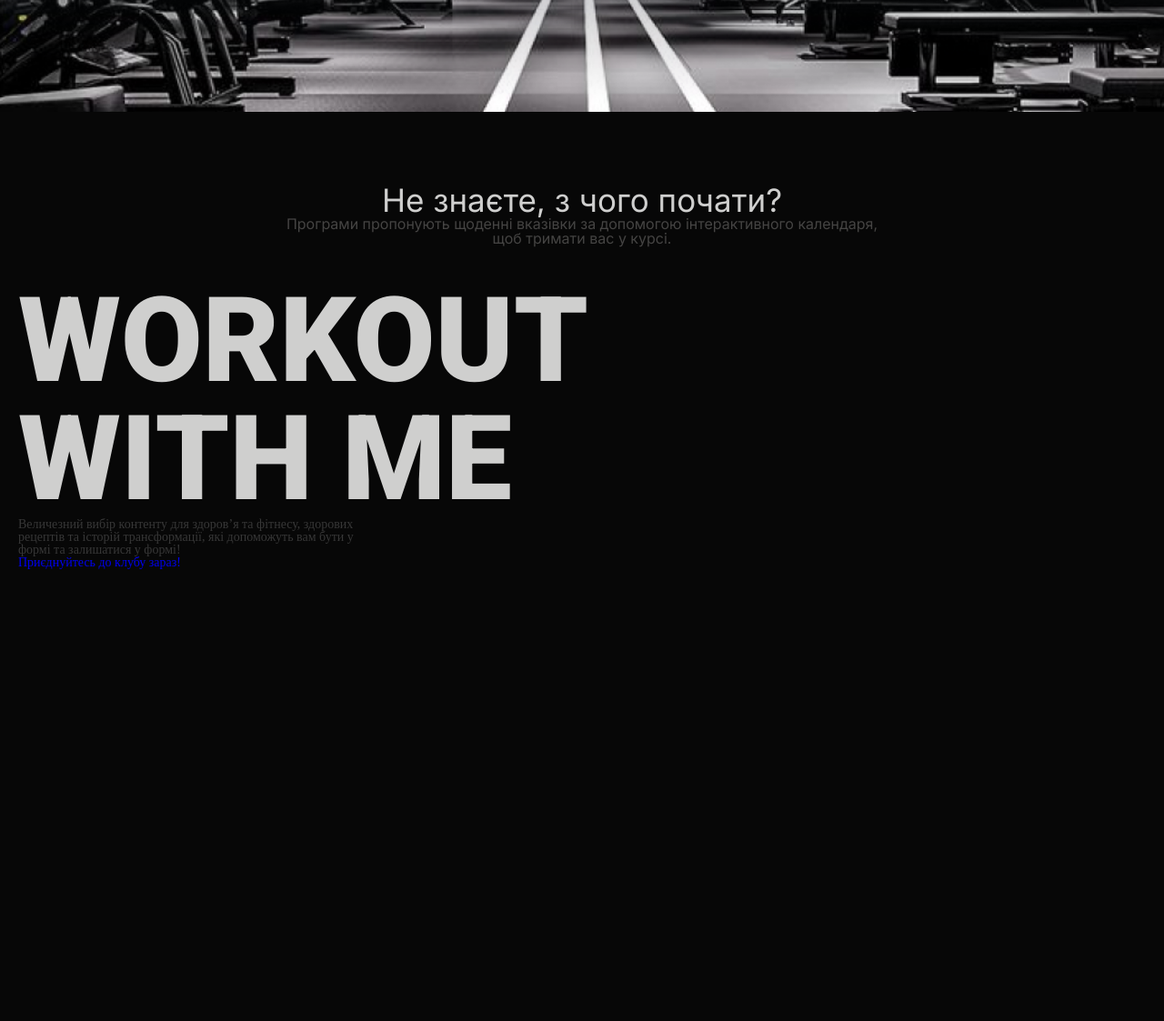
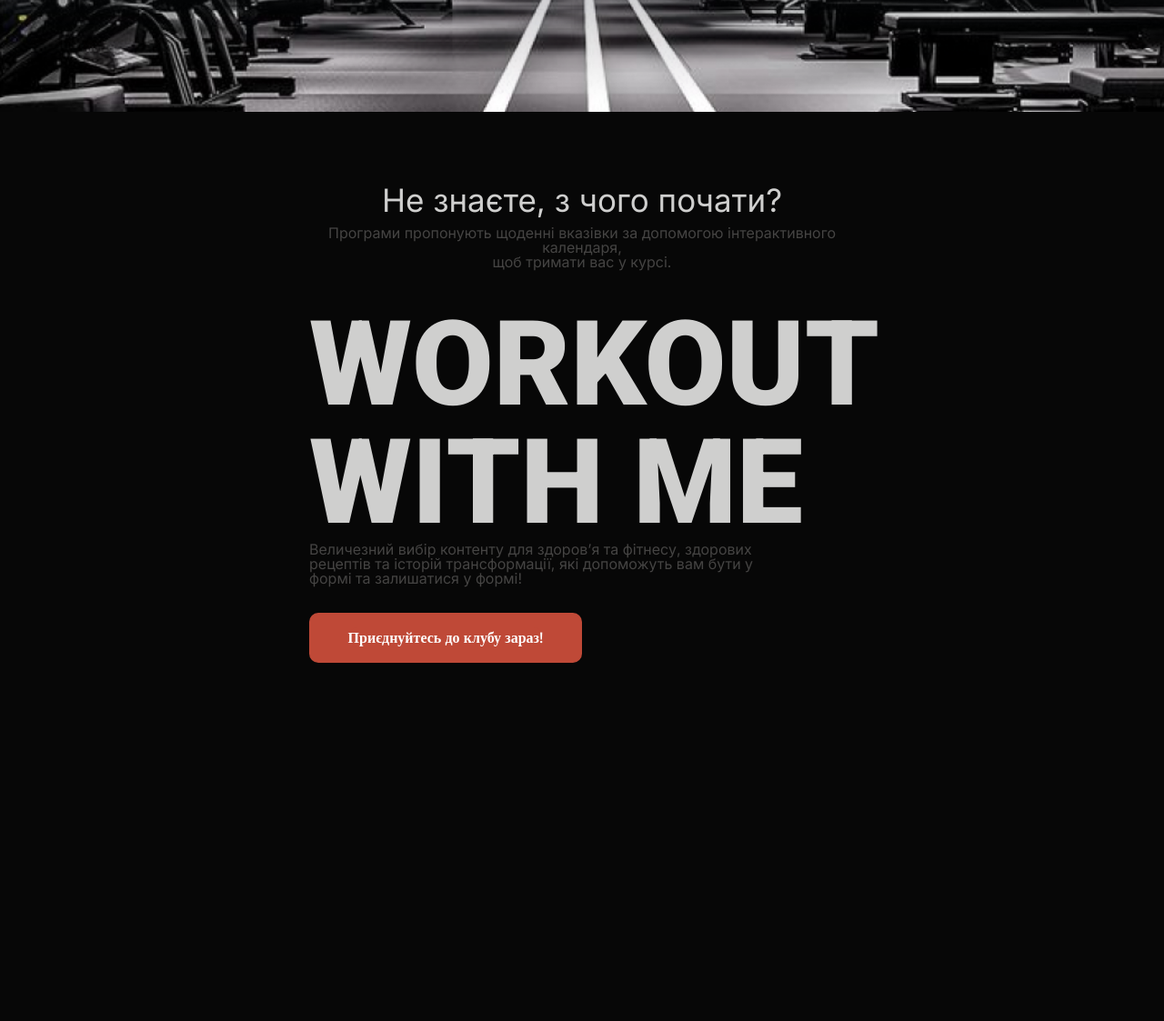
Before and after one commit to NureMiachKateryna/website-FitSprint, a PHP site: page / in a window 1280 px wide. Shown: the part 477-1600 px from the top of the page at 91% size. Run offline with PHP 8.4, Linux system fonts and the light colour scheme; some web fonts are replaced.

Commit message:
add style

```diff
--- a/css/style.css
+++ b/css/style.css
@@ -1,4 +1,5 @@
 @import url("https://fonts.googleapis.com/css2?family=Inter:wght@100..900&family=Roboto:ital,wght@0,100;0,300;0,400;0,500;0,700;0,900;1,100;1,300;1,400;1,500;1,700;1,900&display=swap");
+@import url('https://fonts.googleapis.com/css2?family=Open+Sans:ital,wght@0,300..800;1,300..800&display=swap');
 *,
 *:after,
 *:before {
@@ -116,6 +117,13 @@ main {
   padding: 0 20px 0 20px;
   height: 1000px;
   background-color: #070707;
+
+}
+.first-container{
+  text-align:left;
+  width: 600px;
+  margin-left: auto;
+  margin-right: auto;
 }
 .first-title {
   text-align: center;
@@ -130,6 +138,7 @@ main {
   color: #454443;
   font-family: Inter;
   font-size: 16px;
+  margin:10px 0 0 0;
 }
 
 .third-subtitle {
@@ -138,6 +147,34 @@ main {
   font-family: Roboto;
   font-size: 130px;
   font-weight: 800;
+
+}
+.fourth-subtitle{
+  color: #454443;
+  font-family: Inter;
+  font-size: 16px;
+  font-size:16px;
 }
 
+.second-title-button {
+  background-color: #BF4937;
+  height: 55px;
+  line-height: 55px;
+  width: 300px;
+  font-size: 16px;
+  border-radius: 10px;
+  font-weight: 600;
+  font-family: Open Sans;
+  text-align:center;
+  margin-top: 30px;
+}
+.second-title-button span {
+  color: #ffffff;
+}
+.second-title-button:hover {
+  background-color: #FFCB2B;
+  color:#000000;
+}
+
+
 /* END MAIN */
--- a/index.html
+++ b/index.html
@@ -72,7 +72,7 @@
               </p>
             </div>
             <div class="second-title-button">
-              <a href="#"><span>Приєднуйтесь до клубу зараз!</span></a>
+              <a href="#" class="second-title-button"><span>Приєднуйтесь до клубу зараз!</span></a>
             </div>
           </div>
         </div>
```
